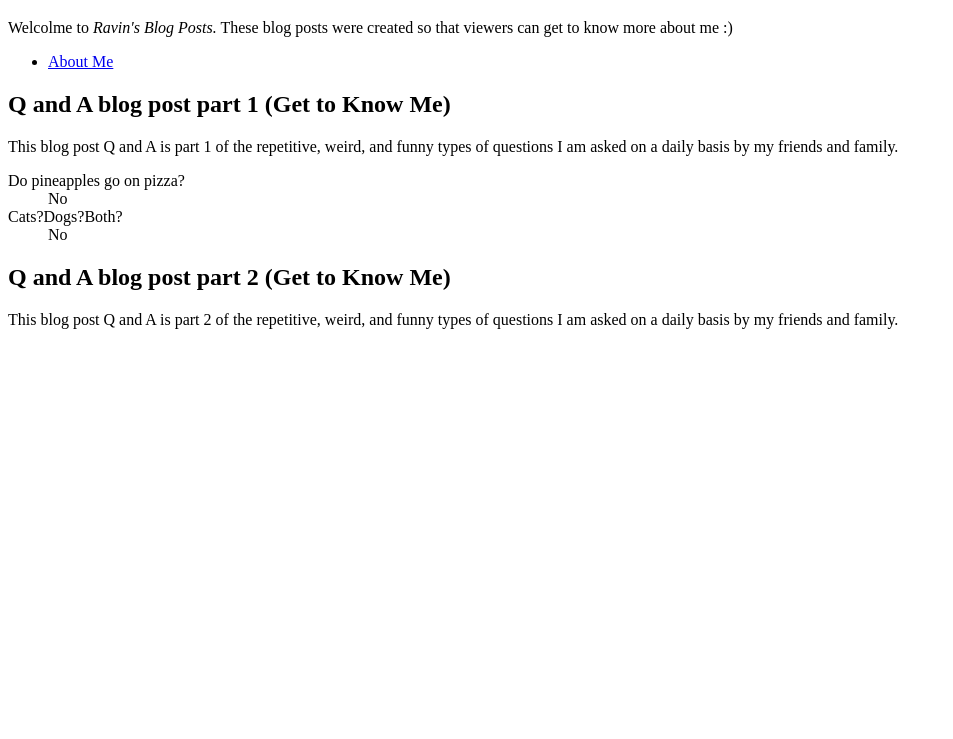
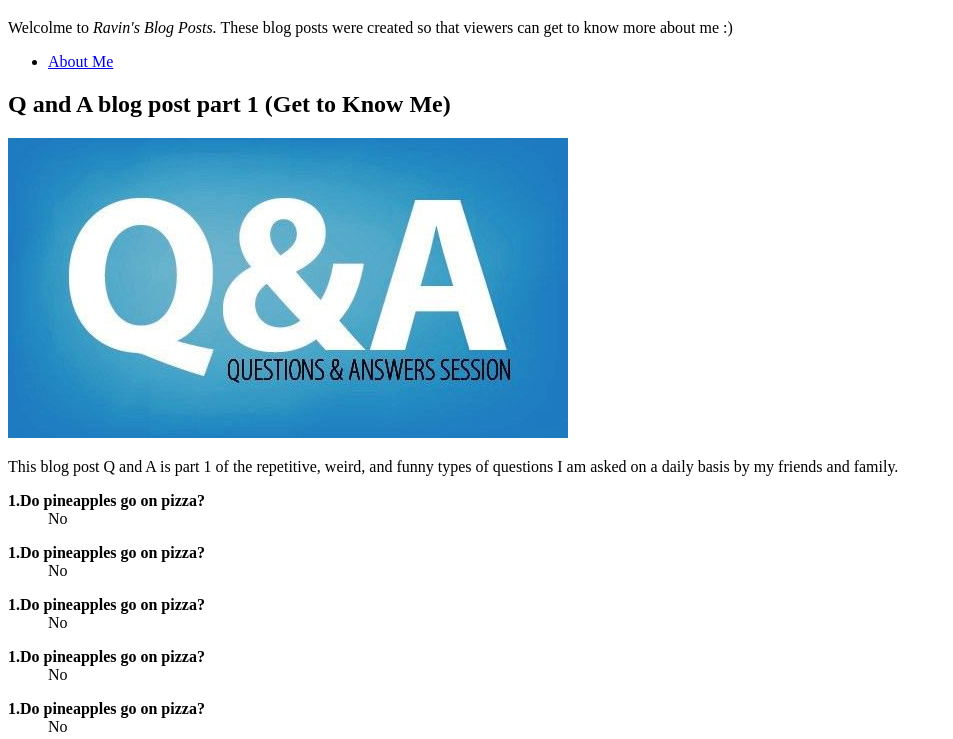
Before and after one commit to RavinW/mi349_blog, a plain HTML site: page index.html in a window 1280 px wide. Shown: the part 61-800 px from the top of the page, without its empty margins (0-953 px from the left). Drawn offline with Linux system fonts and the light colour scheme.

Commit message:
Q&A test

```diff
--- a/index.html
+++ b/index.html
@@ -30,17 +30,45 @@
 
     <h2> Q and A blog post part 1 (Get to Know Me)</h2>
 
+    <p><img src="qanda1.jpg" alt="Questions and Answers session part 1"></p>
+
     <p>  This blog post Q and A is part 1 of the repetitive, weird, and funny types of questions
         I am asked on a daily basis by my friends and family.  </p>
 
         <dl>
 
-            <dt>Do pineapples go on pizza?</dt>
-            <dd>No</dd>
-
-            <dt>Cats?Dogs?Both?</dt>
+            <dt> <strong>1.Do pineapples go on pizza? </strong> </dt>
             <dd>No</dd>
         </dl>
+
+        <dl>
+
+            <dt> <strong>1.Do pineapples go on pizza? </strong> </dt>
+            <dd>No</dd>
+        </dl>
+
+        <dl>
+
+            <dt> <strong>1.Do pineapples go on pizza? </strong> </dt>
+            <dd>No</dd>
+        </dl>
+
+        <dl>
+
+            <dt> <strong>1.Do pineapples go on pizza? </strong> </dt>
+            <dd>No</dd>
+        </dl>
+
+        <dl>
+
+            <dt> <strong>1.Do pineapples go on pizza? </strong> </dt>
+            <dd>No</dd>
+        </dl>
+
+
+
+
+
 
 
 
@@ -50,6 +78,8 @@
 
     <article>
         <h2>Q and A blog post part 2 (Get to Know Me)</h2>
+
+        <p><img src="qanda2.PNG" alt="Ravin Williams, Questions and Answers session part 2"></p>
 
          <p>  This blog post Q and A is part 2 of the repetitive, weird, and funny types of questions
             I am  asked on a daily basis by my friends and family.  </p>
```
Also changed, not shown: about.html (+5 -3 lines), qanda1.jpg (added), qanda2.PNG (added).
